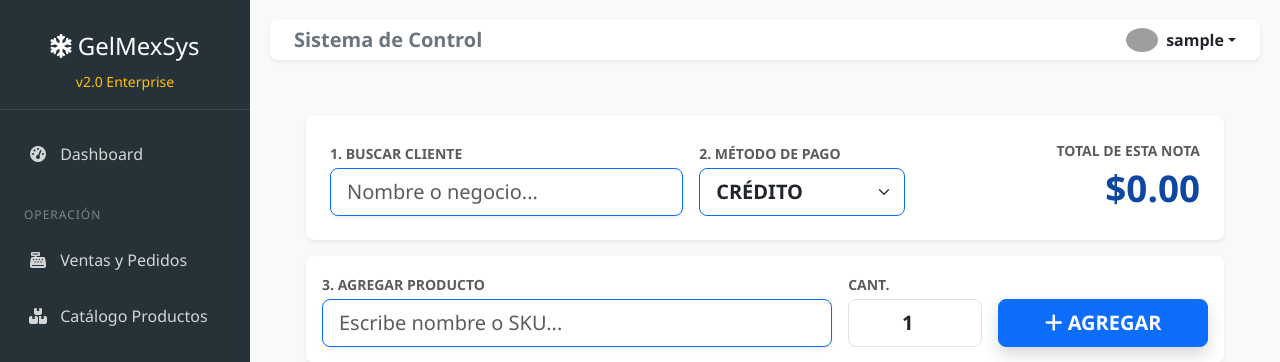
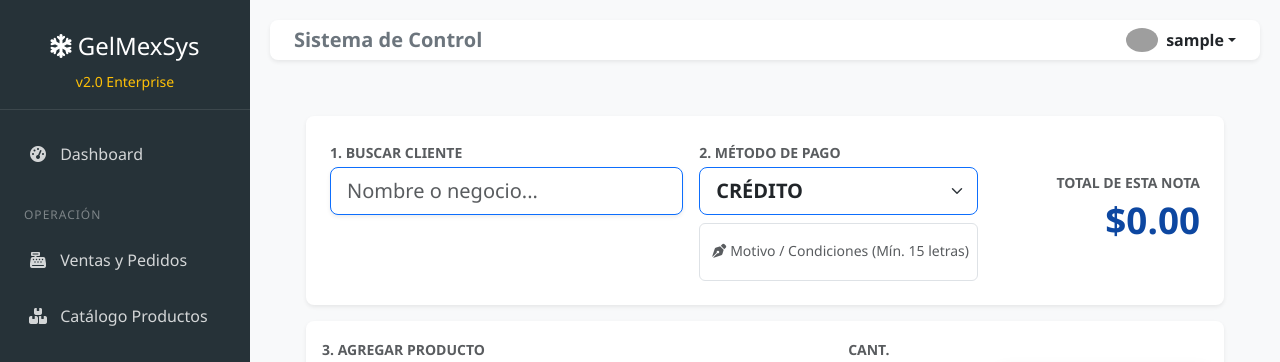
Before and after one commit to Elektrion002/GelMexSys2.0, a Flask app: page /ventas/preventa in a window 1280 px wide. Shown: the top 362 px of the page. Run offline with Flask 3, Linux system fonts and the light colour scheme; the visitor is signed in with stand-in values (Sample User, id 1); data that the repository does not hold is empty; grey boxes are pictures that could not be loaded.

Commit message:
Feat: Ventas Finalizado. Agregada validacion de notas obligatorias (min 15 chars) para control de flujo de efectivo.

```diff
--- a/app/blueprints/sales.py
+++ b/app/blueprints/sales.py
@@ -1,7 +1,7 @@
 from flask import Blueprint, render_template, request, jsonify
 from flask_login import login_required, current_user
 from app.extensions import db
-from sqlalchemy import func # <--- NECESARIO PARA SUMAR
+from sqlalchemy import func
 
 # Modelos
 from app.models.clients import Cliente
@@ -32,17 +32,16 @@ def preventa():
                            catalogo=catalogo_js,
                            date_now=datetime.now().strftime('%Y-%m-%d'))
 
-# --- 2. API INTELIGENTE (AQUÍ ESTÁ LA MAGIA DEL CRÉDITO) ---
+# --- 2. API INTELIGENTE (CRÉDITO VIRTUAL) ---
 @sales_bp.route('/api/cliente/<int:id>')
 @login_required
 def api_cliente(id):
     c = Cliente.query.get_or_404(id)
 
-    # A. Deuda "Dura" (Lo que ya se entregó y no ha pagado)
+    # A. Deuda Contable
     deuda_contable = float(c.saldo_actual)
 
-    # B. Deuda "Virtual" (Pedidos en vuelo: Confirmados o En Ruta, pero no entregados)
-    # Buscamos todas las ventas activas de este cliente que aún no se cobran
+    # B. Deuda Virtual (Pedidos vivos)
     ventas_en_curso = db.session.query(func.sum(OrdenVenta.total_venta))\
         .filter(OrdenVenta.cliente_id == id)\
         .filter(OrdenVenta.estado.in_(['CONFIRMADA', 'EN_RUTA', 'EN_PRODUCCION', 'EMPACADO']))\
@@ -50,27 +49,21 @@ def api_cliente(id):
 
     ventas_en_curso = float(ventas_en_curso)
 
-    # C. Cálculo Real
+    # C. Cálculo
     deuda_total_real = deuda_contable + ventas_en_curso
     limite = float(c.limite_credito)
     disponible_real = limite - deuda_total_real
 
-    # Precios especiales
     precios = {p.producto_id: float(p.valor_descuento) for p in c.precios_especiales}
 
     return jsonify({
         "limite_credito": limite,
-        "saldo_actual": deuda_total_real, # Le mandamos la suma total para asustar a Don Pepe
+        "saldo_actual": deuda_total_real,
         "disponible": disponible_real,
-        "precios_especiales": precios,
-        # Dato extra por si quieres depurar después:
-        "desglose_deuda": {
-            "contable": deuda_contable,
-            "en_pedidos": ventas_en_curso
-        }
+        "precios_especiales": precios
     })
 
-# --- 3. EL "OÍDO" QUE RECIBE EL PEDIDO ---
+# --- 3. CREAR PEDIDO (CON REGLA DE 15 CARACTERES) ---
 @sales_bp.route('/crear-pedido', methods=['POST'])
 @login_required
 def crear_pedido():
@@ -80,12 +73,19 @@ def crear_pedido():
         return jsonify({"status": "error", "message": "El pedido está vacío"}), 400
 
     try:
-        # VALIDACIÓN FINAL DE CRÉDITO (DOBLE SEGURIDAD)
+        # 1. VALIDACIÓN DE NOTA OBLIGATORIA (CULTURA FINANCIERA)
+        notas = data.get('notas', '').strip()
+        if len(notas) < 15:
+            return jsonify({
+                "status": "error",
+                "message": "⚠️ Escribe una nota detallada (mínimo 15 letras). Explica condiciones de pago o entrega."
+            }), 400
+
+        # 2. VALIDACIÓN DE CRÉDITO
         if data['metodo_pago'] == 'Credito':
             cliente = Cliente.query.get(int(data['cliente_id']))
             total_pedido = float(data['total'])
 
-            # Recalculamos rápido para que no nos hagan trampa
             ventas_en_curso = db.session.query(func.sum(OrdenVenta.total_venta))\
                 .filter(OrdenVenta.cliente_id == cliente.id)\
                 .filter(OrdenVenta.estado.in_(['CONFIRMADA', 'EN_RUTA', 'EN_PRODUCCION', 'EMPACADO']))\
@@ -96,10 +96,10 @@ def crear_pedido():
             if (deuda_total + total_pedido) > float(cliente.limite_credito):
                 return jsonify({
                     "status": "error",
-                    "message": f"⛔ CRÉDITO INSUFICIENTE. Disponible real: ${float(cliente.limite_credito) - deuda_total:.2f}"
+                    "message": f"⛔ CRÉDITO INSUFICIENTE. Disp: ${float(cliente.limite_credito) - deuda_total:.2f}"
                 }), 400
 
-        # --- CREACIÓN DEL PEDIDO ---
+        # --- GUARDAR VENTA ---
         folio_gen = f"PV-{datetime.now().strftime('%y%m%d%H%M%S')}"
 
         nueva_orden = OrdenVenta(
@@ -109,7 +109,8 @@ def crear_pedido():
             fecha_promesa_entrega = datetime.strptime(data['fecha_entrega'], '%Y-%m-%d'),
             metodo_pago_esperado = data['metodo_pago'],
             total_venta = 0,
-            estado = 'CONFIRMADA' # Nace confirmada para que descuente crédito y aparezca en producción
+            estado = 'CONFIRMADA',
+            notas_vendedor = notas # Ya validada
         )
 
         db.session.add(nueva_orden)
@@ -135,7 +136,7 @@ def crear_pedido():
 
         return jsonify({
             "status": "success",
-            "message": f"Pedido {folio_gen} guardado! Crédito actualizado.",
+            "message": f"Pedido {folio_gen} guardado correctamente.",
             "folio": folio_gen
         })
 
--- a/app/templates/sales/console.html
+++ b/app/templates/sales/console.html
@@ -60,7 +60,7 @@
 <div class="container-fluid pb-5">
     <div class="card card-erp mb-3 border-0 shadow-sm" style="z-index: 1001;">
         <div class="card-body p-4">
-            <div class="row g-3 align-items-end">
+            <div class="row g-3">
                 <div class="col-12 col-md-5 position-relative" id="wrapperCliente">
                     <label class="small fw-bold text-muted mb-1 text-uppercase">1. Buscar Cliente</label>
                     <input type="text" class="form-control form-control-lg border-primary shadow-sm"
@@ -88,15 +88,25 @@
                     </div>
                 </div>
 
-                <div class="col-12 col-md-3">
-                    <label class="small fw-bold text-muted mb-1 text-uppercase">2. Método de Pago</label>
-                    <select id="metodoPago" class="form-select form-select-lg border-primary fw-bold" onchange="renderCarrito()">
-                        <option value="Credito" selected>CRÉDITO</option>
-                        <option value="Contado">CONTADO (EFECTIVO)</option>
-                    </select>
+                <div class="col-12 col-md-4">
+                    <div class="row g-2">
+                        <div class="col-12">
+                            <label class="small fw-bold text-muted mb-1 text-uppercase">2. Método de Pago</label>
+                            <select id="metodoPago" class="form-select form-select-lg border-primary fw-bold" onchange="renderCarrito()">
+                                <option value="Credito" selected>CRÉDITO</option>
+                                <option value="Contado">CONTADO (EFECTIVO)</option>
+                            </select>
+                        </div>
+                        <div class="col-12">
+                            <div class="form-floating">
+                                <input type="text" id="inputNotas" class="form-control" placeholder="Nota">
+                                <label for="inputNotas" class="text-muted small"><i class="fa-solid fa-pen-nib me-1"></i>Motivo / Condiciones (Mín. 15 letras)</label>
+                            </div>
+                        </div>
+                    </div>
                 </div>
 
-                <div class="col-12 col-md-4 text-end border-md-start">
+                <div class="col-12 col-md-3 text-end border-md-start d-flex flex-column justify-content-center">
                     <label class="small fw-bold text-muted d-block text-uppercase">Total de esta Nota</label>
                     <div class="total-display" id="granTotal">$0.00</div>
                 </div>
@@ -231,7 +241,6 @@
             const r = await fetch(`/ventas/api/cliente/${id}`);
             const d = await r.json();
 
-            // Lógica de Finanzas: Mostramos todo el desglose
             creditoDisponible = d.disponible;
             document.getElementById('resumenCliente').classList.remove('d-none');
             document.getElementById('valLimite').innerText = `$${d.limite_credito.toFixed(2)}`;
@@ -311,17 +320,34 @@
 
     async function enviarPedido() {
         const metodo = document.getElementById('metodoPago').value;
-        if(!confirm(`¿Enviar pedido a PRODUCCIÓN?`)) return;
+        const notas = document.getElementById('inputNotas').value.trim();
 
-        const payload = { cliente_id: clienteId, fecha_entrega: "{{ date_now }}", metodo_pago: metodo, total: totalGlobal, items: carrito };
+        // --- VALIDACIÓN DE 15 CARACTERES (El Candado) ---
+        if (notas.length < 15) {
+            alert(`⚠️ ¡Ey! Explica la venta.\n\nEscribe al menos 15 letras en el campo de Notas.\n(Actualmente tienes ${notas.length}).\n\nEjemplo: "Paga al recibir en tienda"`);
+            document.getElementById('inputNotas').focus();
+            return;
+        }
+        // ------------------------------------------------
+
+        if(!confirm(`¿Confirmar este pedido?`)) return;
+
+        const payload = {
+            cliente_id: clienteId,
+            fecha_entrega: "{{ date_now }}",
+            metodo_pago: metodo,
+            total: totalGlobal,
+            notas: notas,
+            items: carrito
+        };
 
         try {
             const r = await fetch('/ventas/crear-pedido', { method: 'POST', headers: { 'Content-Type': 'application/json' }, body: JSON.stringify(payload) });
             const d = await r.json();
             if(d.status === 'success') {
-                alert("Éxito: " + d.message);
+                alert("✅ " + d.message);
                 window.location.reload();
-            } else { alert("Error: " + d.message); }
+            } else { alert("❌ Error: " + d.message); }
         } catch (e) { alert("Error de conexión"); }
     }
 
```
